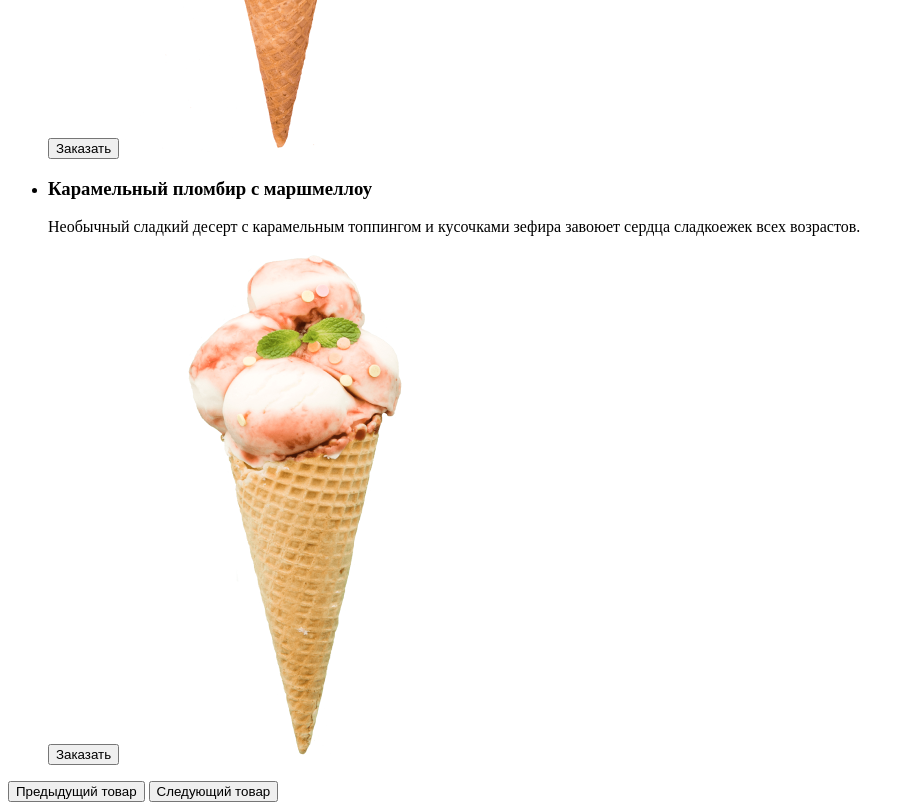
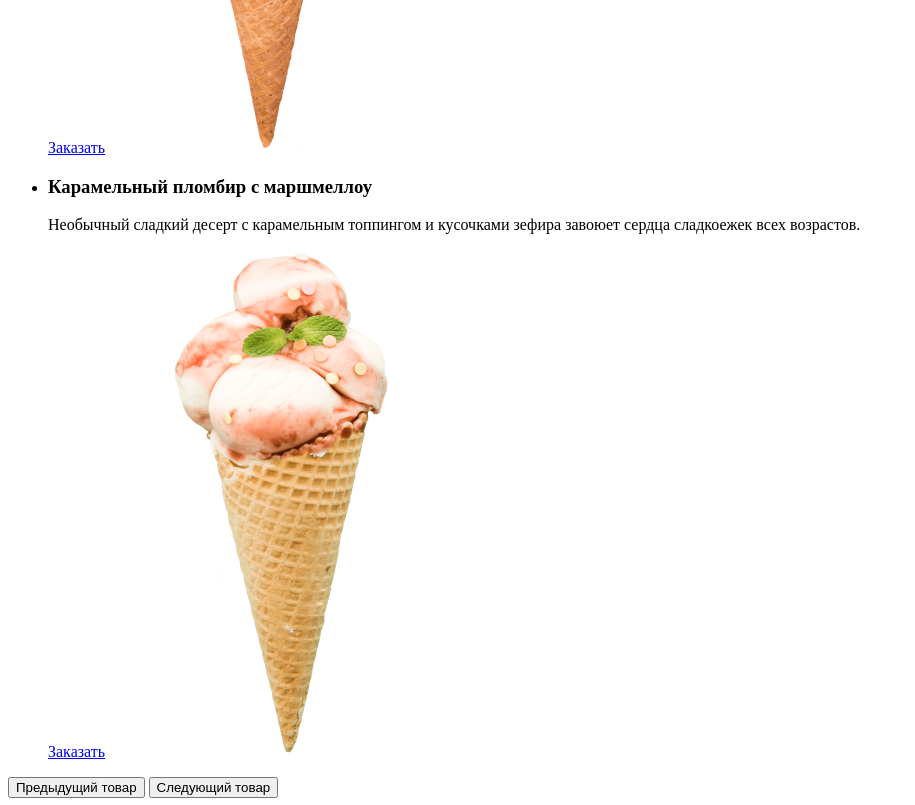
Before and after one commit to Bulgaks/gllacy-1527115, a plain HTML site: page index.html in a window 1280 px wide. Shown: the part 1360-2165 px from the top of the page, without its empty margins (0-915 px from the left). Drawn offline with Linux system fonts and the light colour scheme.

Commit message:
Добавляет мелкие исправления

```diff
--- a/index.html
+++ b/index.html
@@ -53,13 +53,13 @@
             <li class="slider-item visually-hidden">
               <h3 class="slide-title">Сливочное мороженое со вкусом банана</h3>
               <p class="slide-paragraph">Сливочное мороженое с ярким банановым вкусом подарит вам свежесть и наслаждение даже в самый жаркий летний день. </p>
-              <button class="button-order">Заказать</button>
+              <a href="#" class="button button-order">Заказать</a>
               <img src="image/banana.png" alt="Сливочное мороженое со вкусом банана" class="slider-image-second" width="312" height="507">
             </li>
             <li class="slider-item visually-hidden">
               <h3 class="slide-title">Карамельный пломбир с маршмеллоу</h3>
               <p class="slide-paragraph">Необычный сладкий десерт с карамельным топпингом и кусочками зефира завоюет сердца сладкоежек всех возрастов.</p>
-              <button class="button-order">Заказать</button>
+              <a href="#" class="button button-order">Заказать</a>
               <img src="image/marshmello_ice_cream.png" alt="Карамельный пломбир с маршмеллоу" class="slider-image-last" width="350" height="507">
             </li>
           </ul>
```
